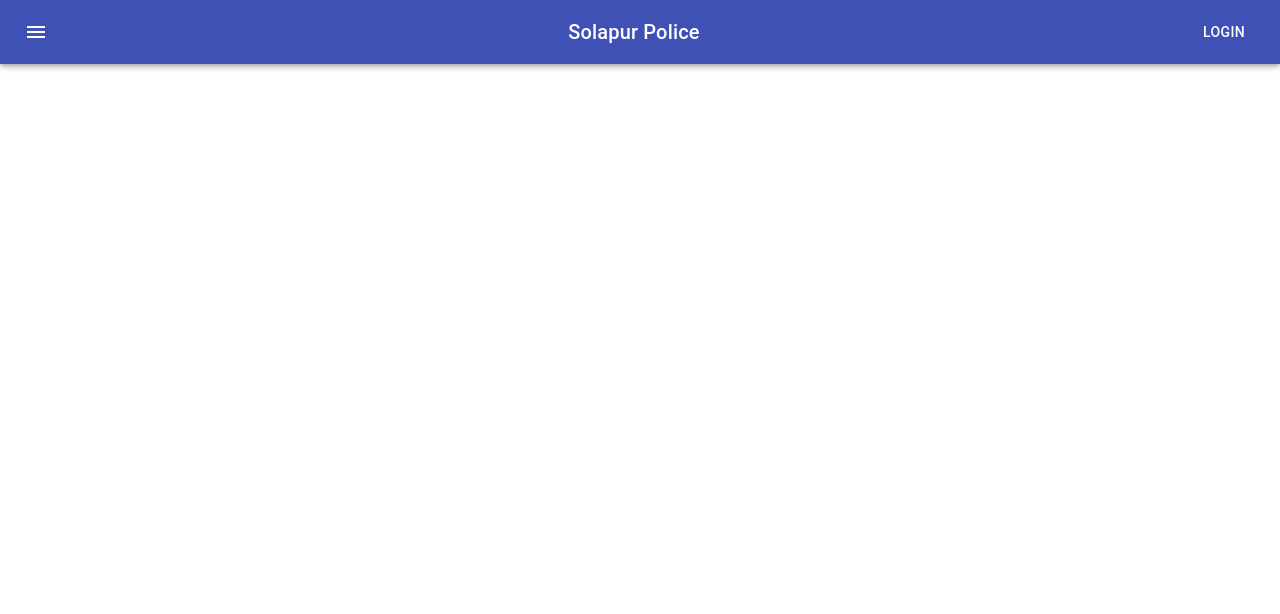
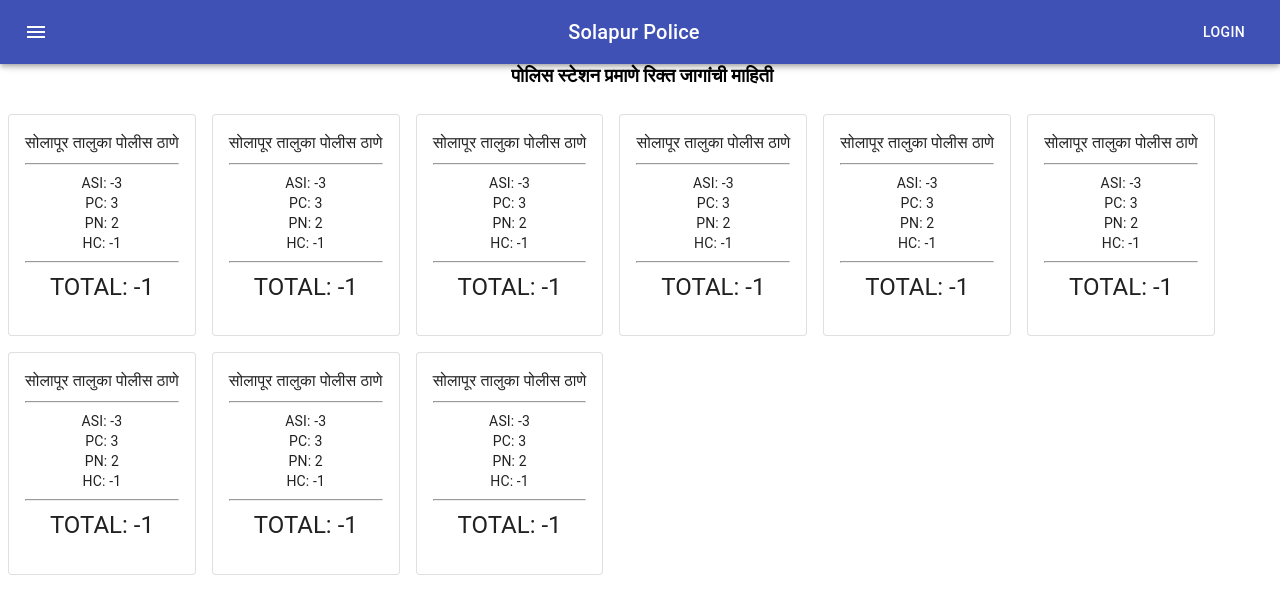
Before and after one commit to omkargaikwad23/solapur-police-transfer, a React (Create React App) app: page /emptyPos in a window 1280 px wide. Shown: the top 614 px of the page. Built offline with nearby package versions, Linux system fonts and the light colour scheme.

Commit message:
Empty position info page basic done

```diff
--- a/src/App.js
+++ b/src/App.js
@@ -4,6 +4,7 @@ import Replaceable from './Pages/ReplaceableEmp/ReplaceableEmp'
 import PoliceReport from './Pages/PoliceReport/PoliceReport'
 import StationReport from './Pages/StationReport/StationReport'
 import StationReportHtml from './Pages/StationReport/StationReportHtml'
+import EmptyPosInfo from './Pages/EmptyPosInfo/EmptyPosInfo'
 import Navigation from './components/Navigation/Navigation'
 import { BrowserRouter as Router, Route, Switch } from 'react-router-dom'
 import Login from './Pages/Login/Login'
@@ -34,6 +35,9 @@ function App() {
           <Route exact path="/report2">
             <StationReportHtml/>
           </Route>
+          <Route exact path="/emptyPos">
+            <EmptyPosInfo/>
+          </Route>
         </Switch>
       </div>
     </Router>
--- /dev/null
+++ b/src/Pages/EmptyPosInfo/EmptyCard.js
@@ -0,0 +1,54 @@
+import React from 'react';
+import { makeStyles } from '@material-ui/core/styles';
+import Card from '@material-ui/core/Card';
+import CardActions from '@material-ui/core/CardActions';
+import CardContent from '@material-ui/core/CardContent';
+import Button from '@material-ui/core/Button';
+import Typography from '@material-ui/core/Typography';
+
+const useStyles = makeStyles({
+  root: {
+    maxWidth: 200,
+    margin: 8,
+  }
+});
+
+export default function OutlinedCard() {
+  const classes = useStyles();
+  const bull = <span className={classes.bullet}>•</span>;
+
+  return (
+    <Card className={classes.root} variant="outlined">
+      <CardContent>
+        <Typography variant="body1" fontWeight="bold">
+          सोलापूर तालुका पोलीस ठाणे
+        </Typography>
+        {/* <br></br> */}
+        {/* <Typography className={classes.pos} color="textSecondary">
+          ASI
+        </Typography> */}
+        <hr/>
+
+        <Typography variant="body2" component="p">
+          ASI: -3
+        </Typography>
+        <Typography variant="body2" component="p">
+          PC: 3
+        </Typography>
+        <Typography variant="body2" component="p">
+          PN: 2
+        </Typography>
+        <Typography variant="body2" component="p">
+          HC: -1
+        </Typography>
+        <hr/>
+        <Typography gutterBottom variant="h5" component="h2">
+          TOTAL: -1
+        </Typography>
+      </CardContent>
+      {/* <CardActions>
+        <Button size="small">Learn More</Button>
+      </CardActions> */}
+    </Card>
+  );
+}
--- /dev/null
+++ b/src/Pages/EmptyPosInfo/EmptyPosInfo.js
@@ -0,0 +1,44 @@
+import React from "react";
+import EmptyCard from "./EmptyCard";
+import { makeStyles, Grid } from "@material-ui/core";
+
+
+
+const useStyle = makeStyles((theme) => ({
+  root: {
+    "& .MuiFormControl-root": {
+      width: "90%",
+      margin: theme.spacing(1),
+    },
+    selectEmpty: {
+      marginTop: theme.spacing(2),
+    },
+  },
+}));
+
+export default function EligibleEmp() {
+  const classes = useStyle();
+  return (
+
+    <div>
+      <h3>&nbsp;पोलिस स्टेशन प्रमाणे रिक्त जागांची माहिती</h3>
+
+      <Grid className={classes.root} container>
+        <Grid item xs={12}>
+          <div style={{ display: 'flex', flexWrap: 'wrap'}}>
+            <EmptyCard/>
+            <EmptyCard/>
+            <EmptyCard/>
+            <EmptyCard/>
+            <EmptyCard/>
+            <EmptyCard/>
+            <EmptyCard/>
+            <EmptyCard/>
+            <EmptyCard/>
+          </div>
+        </Grid>
+      </Grid>
+
+    </div>
+  );
+}
```
